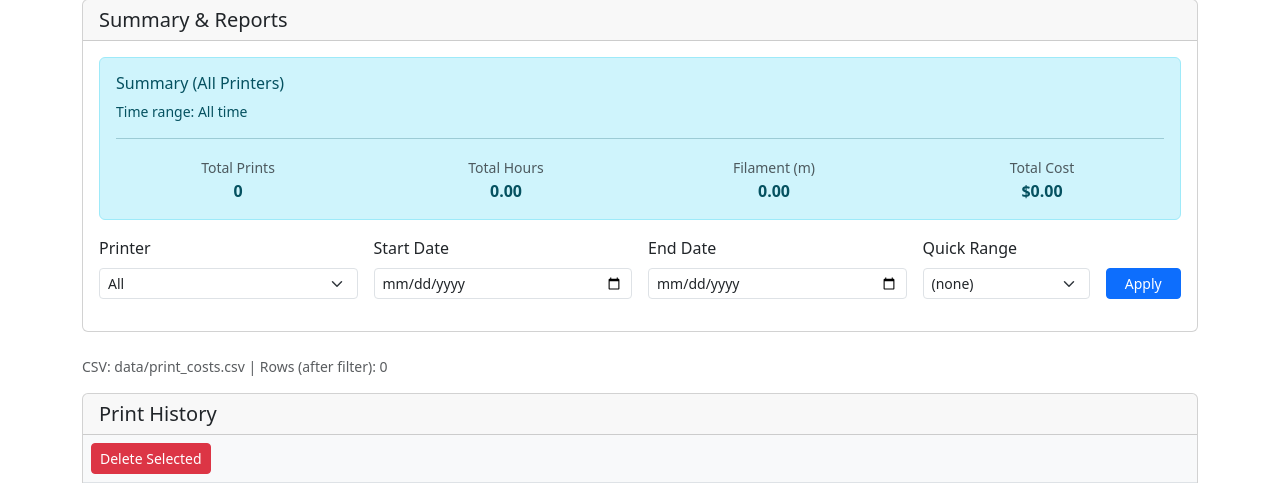
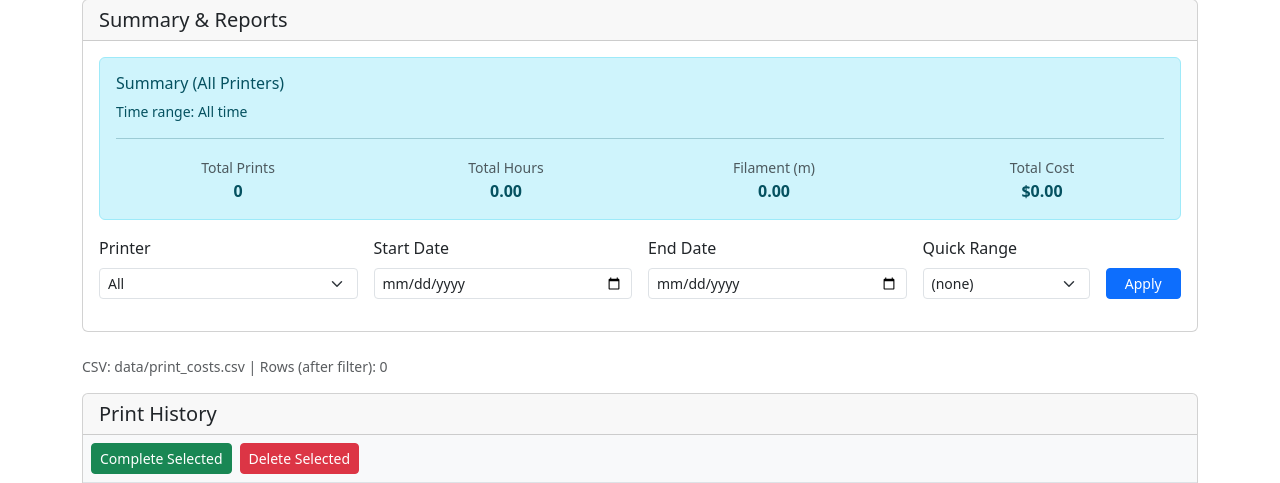
Before and after one commit to khisanthax/klipper-cost-dashboard, a Flask app: page / in a window 1280 px wide. Shown: the part 534-1017 px from the top of the page. Run offline with Flask 3, Linux system fonts and the light colour scheme.

Commit message:
Add bulk completion action for print history

```diff
--- a/app.py
+++ b/app.py
@@ -10,7 +10,7 @@ from core.config import (
 )
 from core.storage import (
     load_settings, save_settings, load_display_settings, save_display_settings,
-    append_row, load_rows_raw, rewrite_csv_without_indices, ts_to_local_dt
+    append_row, load_rows_raw, rewrite_csv_without_indices, rewrite_csv_mark_completed, ts_to_local_dt
 )
 from core.pricing import (
     compute_costs, get_known_printers, rename_printer, merge_printers,
@@ -313,6 +313,13 @@ def index():
             printer_name = request.form.get("printer_name", "").strip()
             if printer_name:
                 live.end_job(printer_name)
+            return redirect(url_for("index"))
+
+        if action == "complete_rows":
+            indices_raw = request.form.getlist("delete_rows")
+            if indices_raw:
+                indices = [int(i) for i in indices_raw if str(i).strip().isdigit()]
+                rewrite_csv_mark_completed(CSV_FILE, HEADERS, indices)
             return redirect(url_for("index"))
 
         # Handle row deletion
--- a/core/storage.py
+++ b/core/storage.py
@@ -202,6 +202,32 @@ def rewrite_csv_without_indices(csv_file, headers, indices_to_remove):
             writer.writerow(out)
 
 
+def rewrite_csv_mark_completed(csv_file, headers, indices_to_complete):
+    """Mark specified rows as completed if they are currently printing."""
+    if not os.path.exists(csv_file):
+        return
+
+    rows, _ = load_rows_raw(csv_file)
+    indices_set = set(indices_to_complete)
+
+    for row in rows:
+        if row.get("row_index") not in indices_set:
+            continue
+
+        status = str(row.get("status", "")).lower()
+        if status == "printing":
+            row["status"] = "completed"
+            if "failure_reason" in row:
+                row["failure_reason"] = ""
+
+    with open(csv_file, "w", newline="") as f:
+        writer = csv.DictWriter(f, fieldnames=headers)
+        writer.writeheader()
+        for row in rows:
+            out = {h: row.get(h, "") for h in headers}
+            writer.writerow(out)
+
+
 # State management for installer (used by both app and installer)
 def load_state(state_file, key, default=""):
     """Load a value from install state."""
--- a/templates/index.html
+++ b/templates/index.html
@@ -58,10 +58,17 @@
         checkboxes.forEach(cb => cb.checked = source.checked);
     }
 
-    function confirmDelete() {
+    function ensureSelection() {
         const checked = document.querySelectorAll('input[name="delete_rows"]:checked');
         if (checked.length === 0) {
-            alert("No rows selected for deletion.");
+            alert("No rows selected.");
+            return false;
+        }
+        return true;
+    }
+
+    function confirmDelete() {
+        if (!ensureSelection()) {
             return false;
         }
         return confirm("Delete selected rows? This cannot be undone.");
@@ -443,11 +450,10 @@
         <h5 class="mb-0">Print History</h5>
     </div>
     <div class="card-body p-0">
-        <form method="post" onsubmit="return confirmDelete()">
-            <input type="hidden" name="action" value="delete_rows">
-
-            <div class="p-2 bg-light border-bottom">
-                <button type="submit" class="btn btn-danger btn-sm">Delete Selected</button>
+        <form method="post">
+            <div class="p-2 bg-light border-bottom d-flex gap-2">
+                <button type="submit" name="action" value="complete_rows" class="btn btn-success btn-sm" onclick="return ensureSelection()">Complete Selected</button>
+                <button type="submit" name="action" value="delete_rows" class="btn btn-danger btn-sm" onclick="return confirmDelete()">Delete Selected</button>
             </div>
 
             <div class="table-responsive">
```
